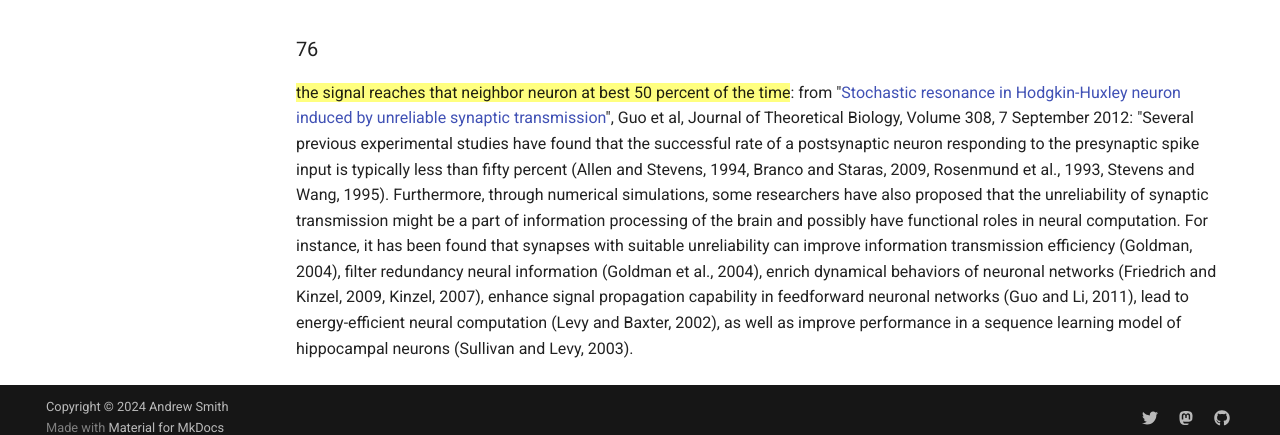
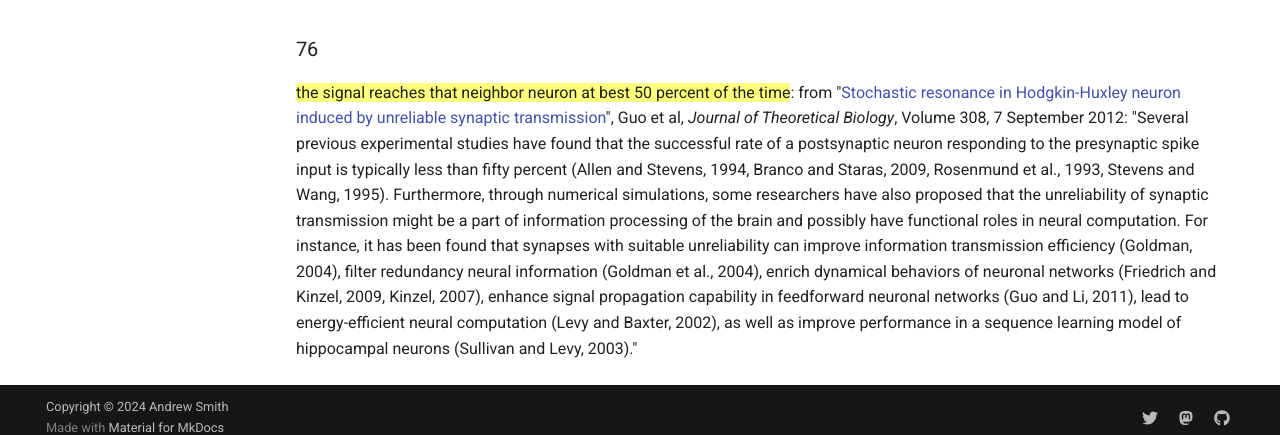
Before and after one commit to zappascout/devil_notes-sources, an MkDocs documentation site: the page built from docs/notes_6_devil.md, in a window 1280 px wide and 1268 px high. Shown: the part 818-1253 px from the top of the window. Built offline with MkDocs 1.6.1 and Material for MkDocs 9.7.7, drawn with Linux system fonts in a browser that asks for light colours.

Commit message:
small tidies

```diff
--- a/docs/notes_6_devil.md
+++ b/docs/notes_6_devil.md
@@ -35,8 +35,8 @@ highly recommended.
 ###76
 ==the signal reaches that neighbor neuron at best 50 percent of
 the time==: from "[Stochastic resonance in Hodgkin-Huxley neuron induced
-by unreliable synaptic transmission][neuron]", Guo et al, Journal of Theoretical
-Biology, Volume 308, 7 September 2012: "Several previous experimental
+by unreliable synaptic transmission][neuron]", Guo et al, *Journal of Theoretical
+Biology*, Volume 308, 7 September 2012: "Several previous experimental
 studies have found that the successful rate of a postsynaptic neuron
 responding to the presynaptic spike input is typically less than fifty
 percent (Allen and Stevens, 1994, Branco and Staras, 2009, Rosenmund et
@@ -51,5 +51,5 @@ behaviors of neuronal networks (Friedrich and Kinzel, 2009, Kinzel,
 2007), enhance signal propagation capability in feedforward neuronal
 networks (Guo and Li, 2011), lead to energy-efficient neural computation
 (Levy and Baxter, 2002), as well as improve performance in a sequence
-learning model of hippocampal neurons (Sullivan and Levy, 2003).
+learning model of hippocampal neurons (Sullivan and Levy, 2003)."
 [neuron]:https://www.sciencedirect.com/science/article/abs/pii/S0022519312002767>
```
